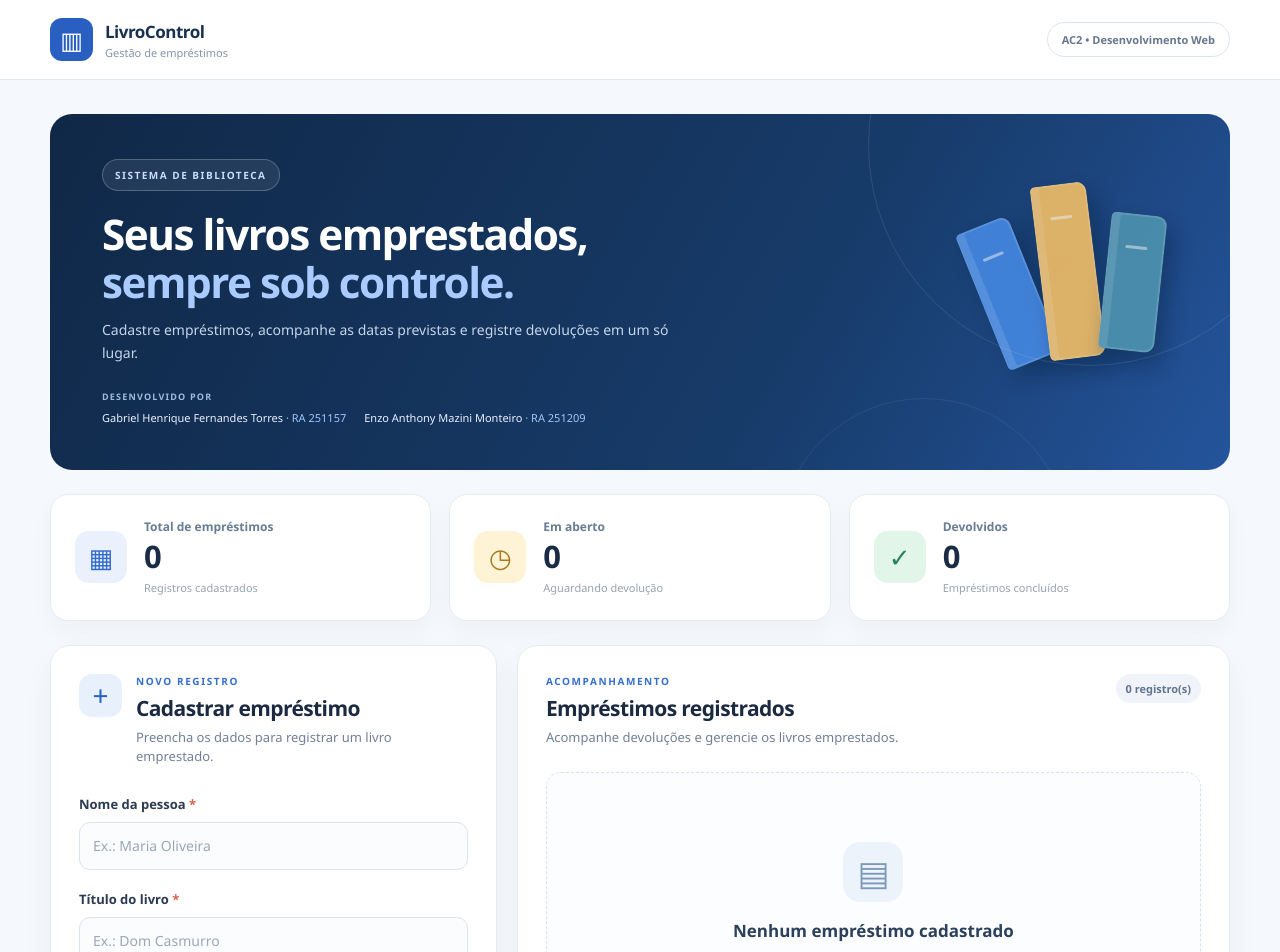
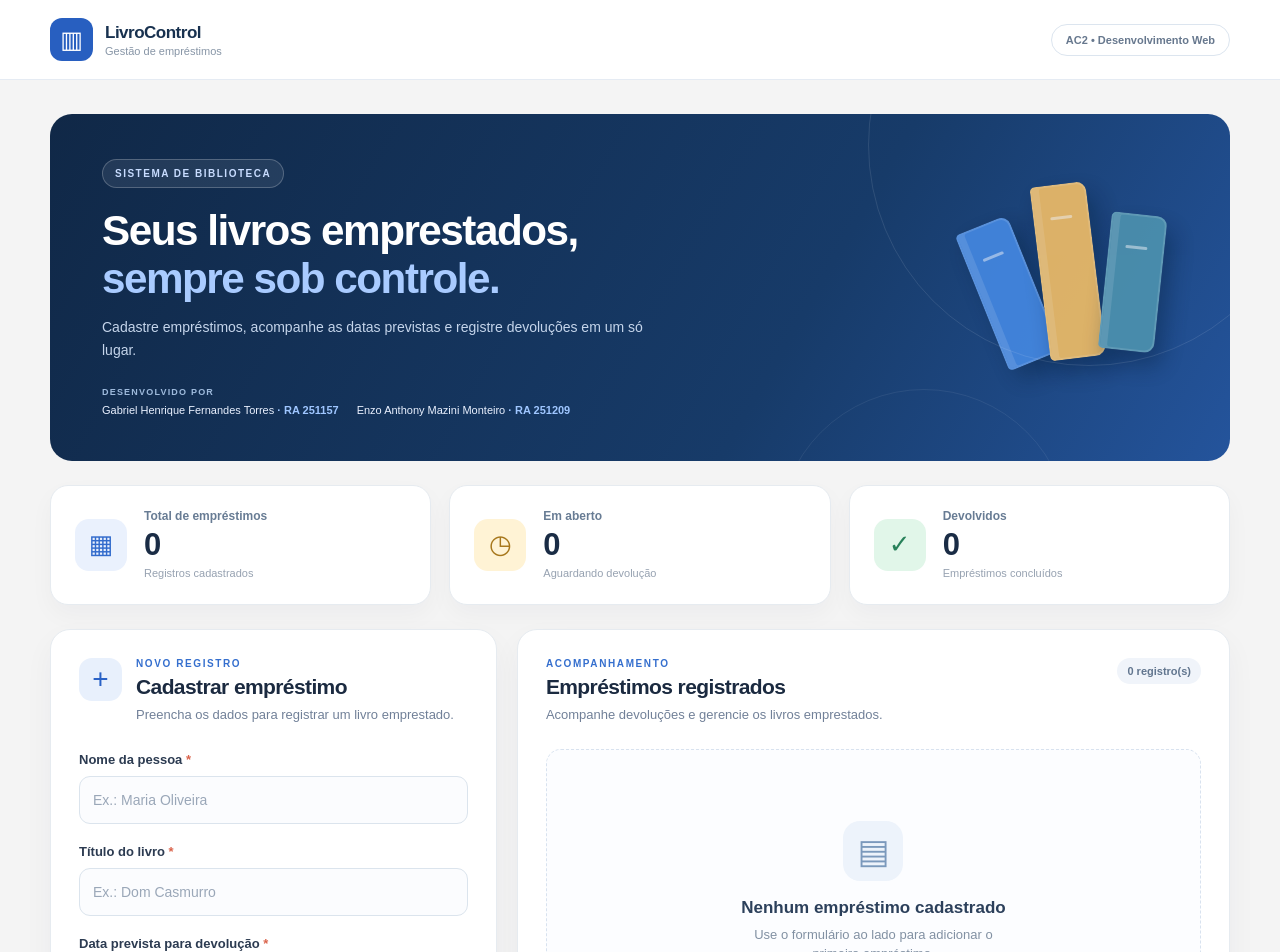
Before and after one commit to gabrieldolly11/AC2-Fabricio-Tonetto-Londero, an Angular app: page / in a window 1280 px wide. Shown: the top 952 px of the page. Built offline with nearby package versions, Linux system fonts and the light colour scheme.

Commit message:
Update styles.css

```diff
--- a/src/styles.css
+++ b/src/styles.css
@@ -1,6 +1,8 @@
-:root { font-family: 'Segoe UI', Arial, sans-serif; font-synthesis: none; color: #1d2f48; background: #f5f8fc; }
+:root {
+  font-family: Arial, sans-serif;
+  color: #222;
+  background: #f4f4f4;
+}
 * { box-sizing: border-box; }
-html { min-height: 100%; }
-body { margin: 0; min-width: 320px; }
-button, input { font-family: inherit; }
-button:focus-visible, input:focus-visible { outline: 3px solid #a2c6fa; outline-offset: 2px; }
+body { margin: 0; }
+button, input { font: inherit; }
```
